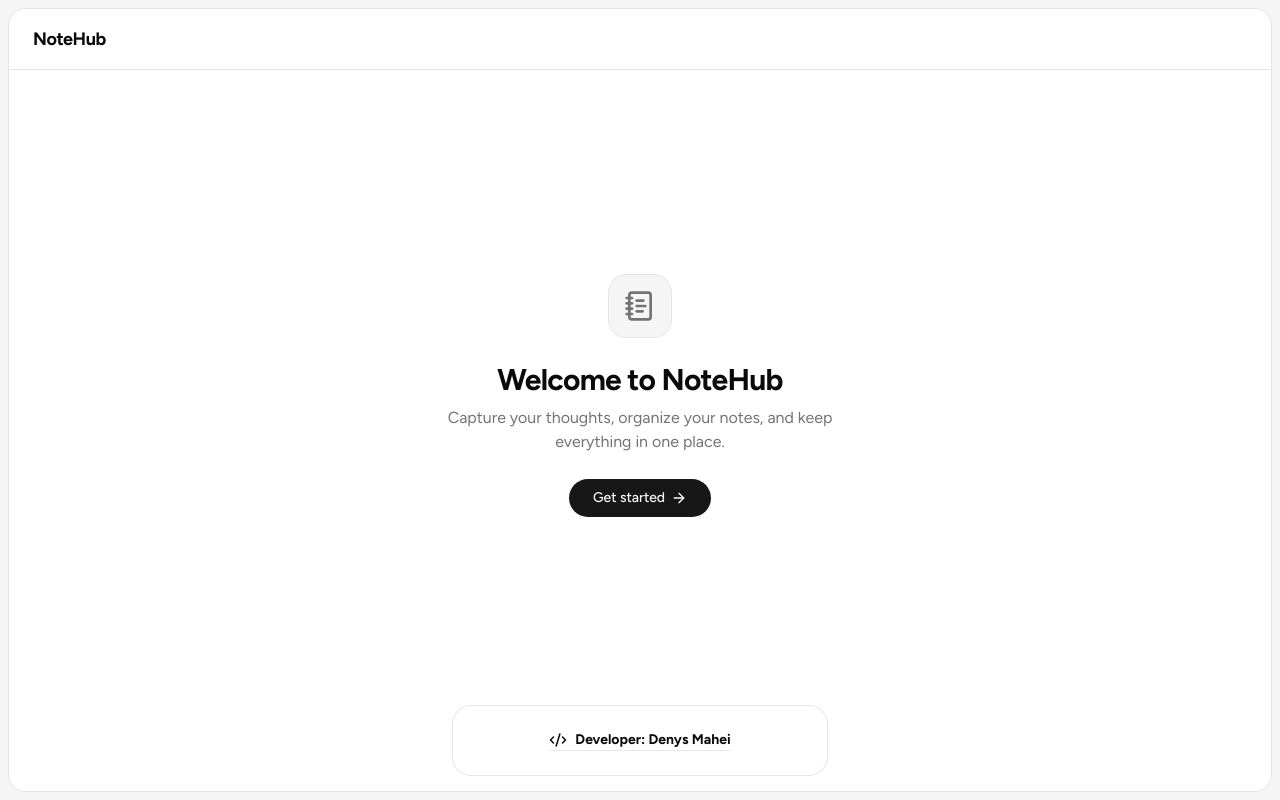
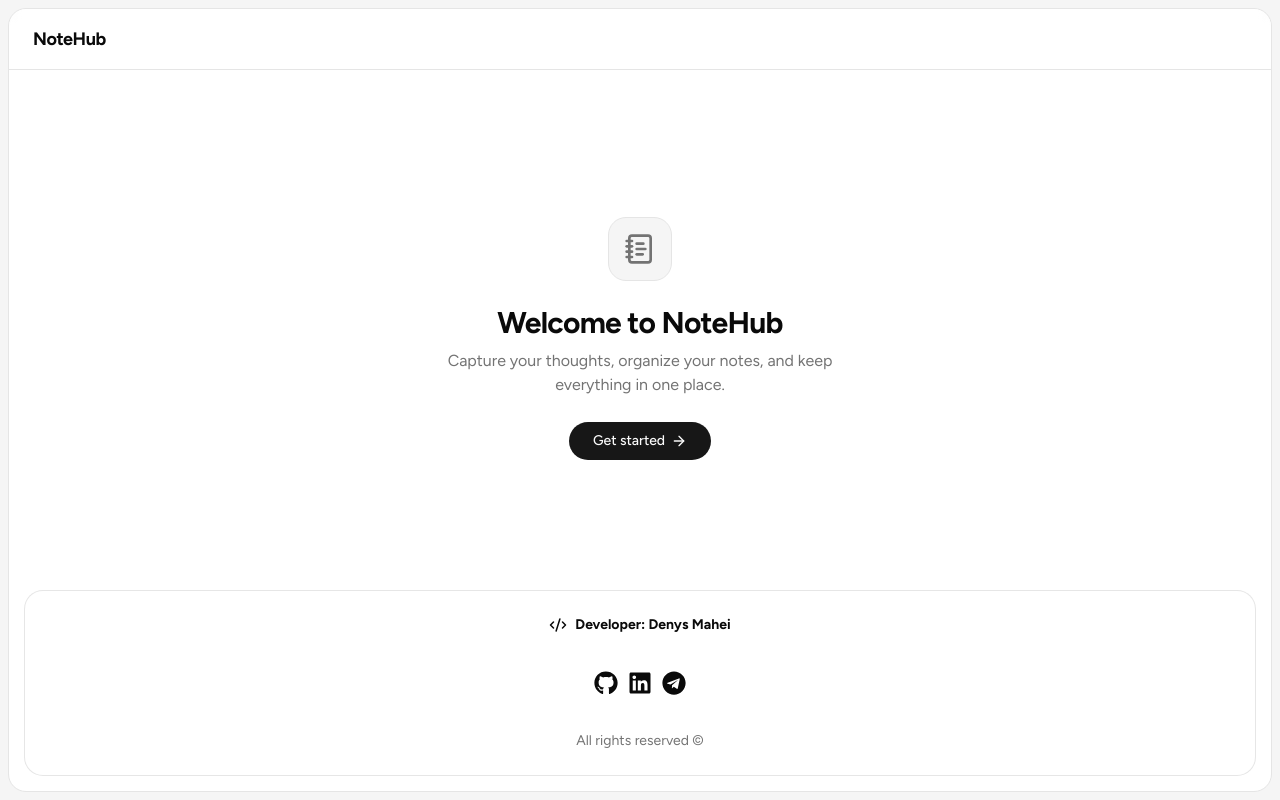
Before and after one commit to denis-mahei/note-hub-app, a Next.js app: page / in a window 1280 px wide. Built offline with nearby package versions, Linux system fonts and the light colour scheme; no server answers.

Commit message:
feat: added footer with social link

```diff
--- a/app/page.tsx
+++ b/app/page.tsx
@@ -2,6 +2,25 @@ import WelcomeCta from '@/components/welcome-cta';
 import { NotebookText } from 'lucide-react';
 import { Card, CardFooter } from '@/components/ui/card';
 import { CodeXml } from 'lucide-react';
+import { FaGithub, FaTelegram, FaLinkedin } from 'react-icons/fa';
+
+const SOCIAL_LINKS = [
+  {
+    href: 'https://github.com/denis-mahei',
+    icon: FaGithub,
+    label: 'GitHub',
+  },
+  {
+    href: 'https://www.linkedin.com/in/denys-mahei-dev',
+    icon: FaLinkedin,
+    label: 'LinkedIn',
+  },
+  {
+    href: 'https://t.me/denismahei',
+    icon: FaTelegram,
+    label: 'Telegram',
+  },
+];
 
 export default function Home() {
   return (
@@ -23,14 +42,30 @@ export default function Home() {
           <WelcomeCta />
         </main>
       </div>
-      <CardFooter className="justify-center">
-        <Card className="py-6 px-24">
-          <div className="flex items-center gap-2 border-b border-gray-200">
+      <footer className="justify-center">
+        <Card className="flex justify-center p-6 w-full">
+          <div className="flex justify-center items-center gap-2">
             <CodeXml size={18} />
-            <h2 className="font-bold">Developer: Denys Mahei</h2>
+            <span className="font-bold">Developer: Denys Mahei</span>
           </div>
+          <ul className="flex justify-center items-center gap-2.5 p-3">
+            {SOCIAL_LINKS.map(({ href, icon: Icon }) => (
+              <li key={href}>
+                <a
+                  href={href}
+                  target="_blank"
+                  rel="noopener noreferrer"
+                >
+                  <Icon size={24} />
+                </a>
+              </li>
+            ))}
+          </ul>
+          <p className="text-center text-muted-foreground">
+            All rights reserved ©
+          </p>
         </Card>
-      </CardFooter>
+      </footer>
     </>
   );
 }
--- a/package.json
+++ b/package.json
@@ -24,6 +24,7 @@
     "react": "19.2.4",
     "react-dom": "19.2.4",
     "react-hook-form": "^7.81.0",
+    "react-icons": "^5.7.0",
     "shadcn": "^4.13.0",
     "sonner": "^2.0.7",
     "tailwind-merge": "^3.6.0",
```
Also changed, not shown: 1 other file (tests, documents, lock files or other folders).
